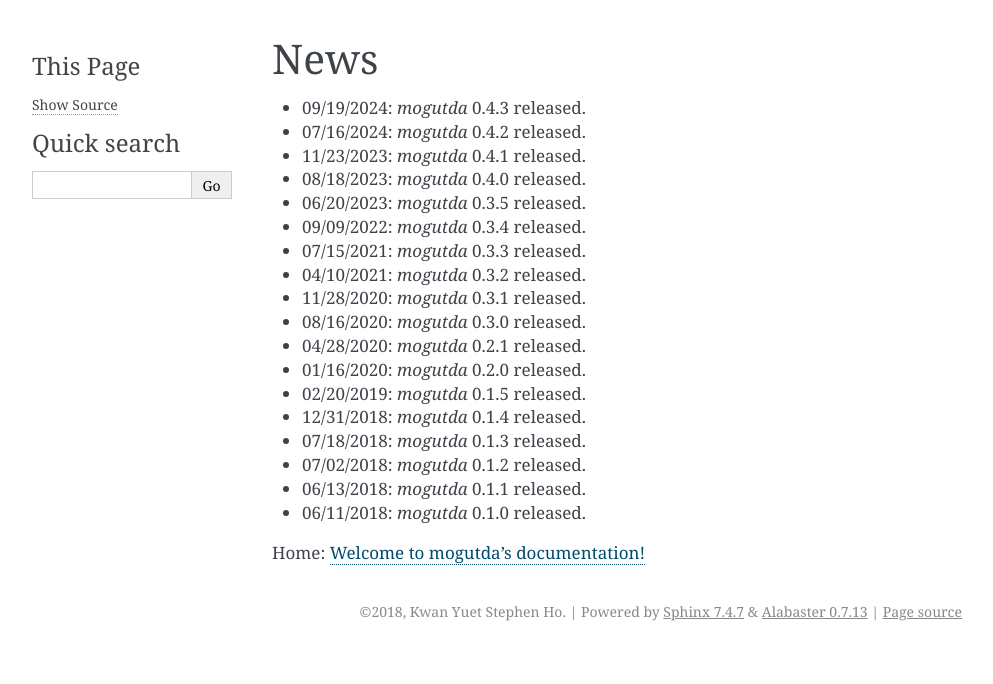
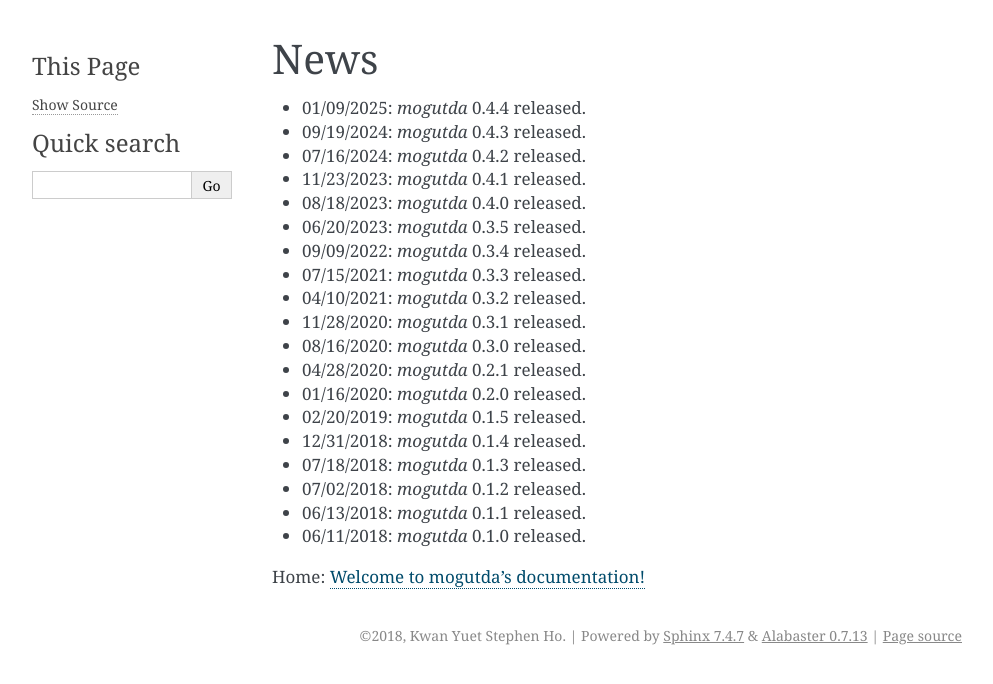
Before and after one commit to stephenhky/MoguTDA, a Sphinx documentation site: the page built from docs/news.rst, in a window 1280 px wide. Shown: the top 684 px of the page, without its empty margins (148-1141 px from the left). Built offline with Sphinx 7.4.7, drawn with Linux system fonts in a browser that asks for light colours; pages that are not in the unit, such as notebooks, are missing from menus.

Commit message:
release 0.4.4

```diff
--- a/docs/conf.py
+++ b/docs/conf.py
@@ -60,7 +60,7 @@ author = u'Kwan Yuet Stephen Ho'
 # The short X.Y version.
 version = u'0.4'
 # The full version, including alpha/beta/rc tags.
-release = u'0.4.3'
+release = u'0.4.4'
 
 # The language for content autogenerated by Sphinx. Refer to documentation
 # for a list of supported languages.
--- a/docs/index.rst
+++ b/docs/index.rst
@@ -16,7 +16,7 @@ draw some insights from them. A lot of machine learning algorithms deal
 with distances, which are extremely useful, but they miss the
 information the data may carry from their geometry.
 
-`mogutda` runs in Python 3.8, 3.9, 3.10, 3.11, and 3.12.
+`mogutda` runs in Python 3.8, 3.9, 3.10, 3.11, 3.12, and 3.13.
 
 Contributors:
 
--- a/docs/news.rst
+++ b/docs/news.rst
@@ -1,6 +1,7 @@
 News
 ====
 
+* 01/09/2025: `mogutda` 0.4.4 released.
 * 09/19/2024: `mogutda` 0.4.3 released.
 * 07/16/2024: `mogutda` 0.4.2 released.
 * 11/23/2023: `mogutda` 0.4.1 released.
--- a/pyproject.toml
+++ b/pyproject.toml
@@ -4,7 +4,7 @@ build-backend = "setuptools.build_meta"
 
 [project]
 name = "mogutda"
-version = "0.4.4a1"
+version = "0.4.4"
 authors = [
     {name = "Kwan Yuet Stephen Ho", email = "stephenhky@yahoo.com.hk"}
 ]
@@ -21,6 +21,7 @@ classifiers = [
     "Programming Language :: Python :: 3.10",
     "Programming Language :: Python :: 3.11",
     "Programming Language :: Python :: 3.12",
+    "Programming Language :: Python :: 3.13",
     "License :: OSI Approved :: MIT License",
     "Intended Audience :: Developers",
     "Intended Audience :: Education",
```
Also changed, not shown: README.md (+2 -1 lines), 1 other file.
